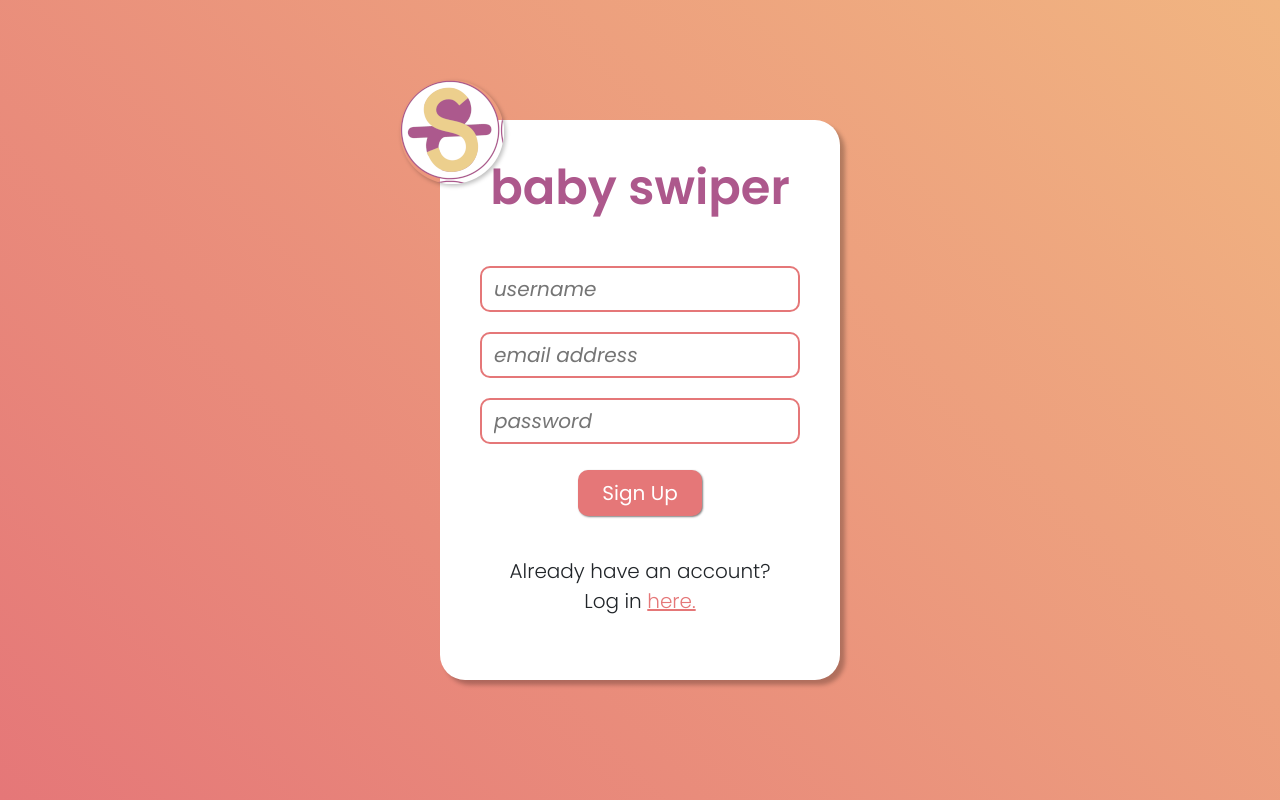
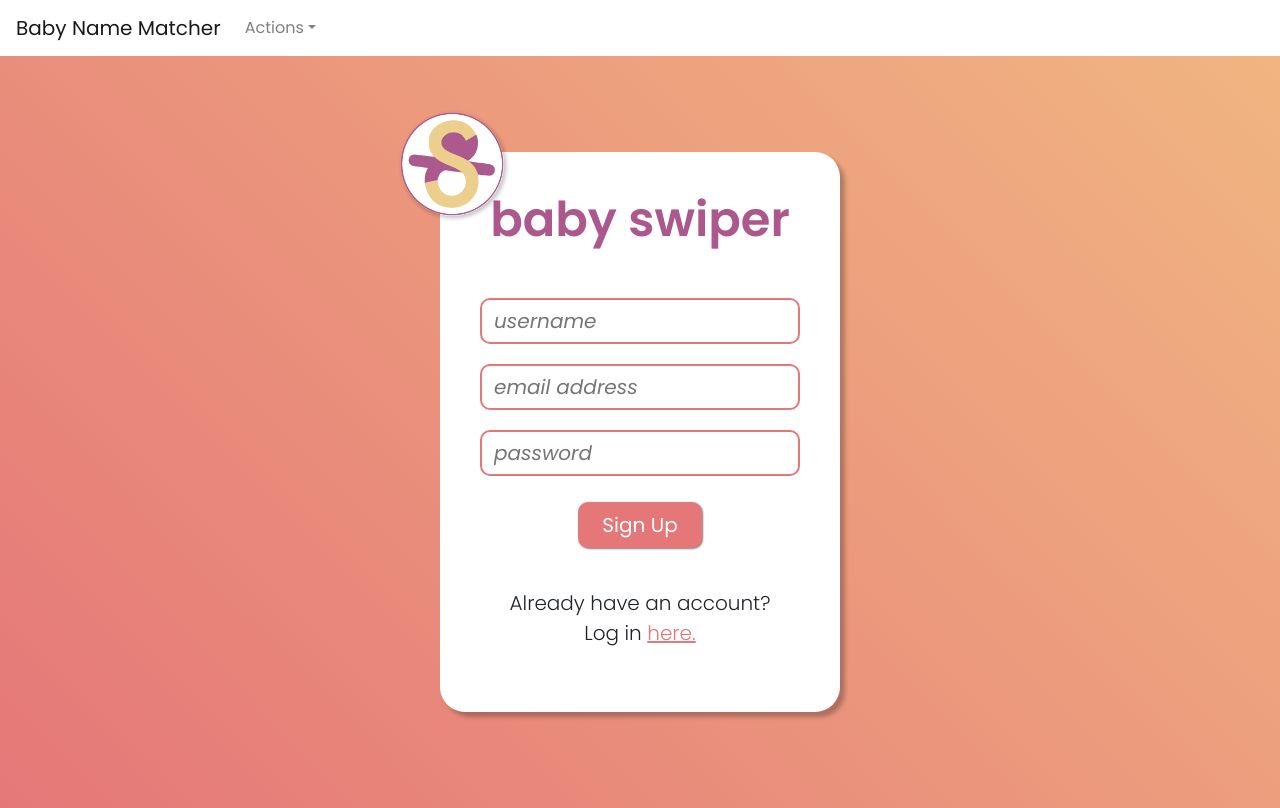
Before and after one commit to hartnerk/babynames_frontend, a React (Create React App) app: page /signup in a window 1280 px wide. Built offline with nearby package versions, Linux system fonts and the light colour scheme.

Commit message:
fixed nav bar and logo issues for now

```diff
--- a/src/App.css
+++ b/src/App.css
@@ -1,4 +1,6 @@
 .App {
   text-align: center;
   font-family: 'Poppins', sans-serif;
+  display: flex;
+  flex-flow: column;
 }
--- a/src/components/TopNav.js
+++ b/src/components/TopNav.js
@@ -24,7 +24,7 @@ function TopNav() {
 
 
   return (
-    <Navbar style={{ position: 'fixed' }}>
+    <Navbar>
       <Navbar.Brand>Baby Name Matcher</Navbar.Brand>
       <Navbar.Collapse>
         <Nav className="mr-auto">
--- a/src/styles/styledComponents/AuthContainer.js
+++ b/src/styles/styledComponents/AuthContainer.js
@@ -3,11 +3,32 @@ import styled from 'styled-components'
 const AuthContainer = styled.div`
   background-image: linear-gradient(45deg, ${({ theme }) => theme.dark} 0%, ${({ theme }) => theme.lighter} 100%);
   background-size: cover;
-  height: 100vh;
+  height: 94vh;
   display: flex;
   justify-content: center;
   align-items: center;
   position: relative;
+
+  .logoimg {
+    background-repeat: no-repeat;
+    object-fit: contain;
+    height: 13vh;
+    width: 13vh;
+    border-radius: 50%;
+    position: absolute;
+    z-index: 1;
+    margin-bottom: 67vh;
+    margin-right: 47vh;
+    display: flex;
+    justify-content: center;
+    align-items: center;
+    box-shadow: 2px 2px 4px rgba(0, 0, 0, 0.25);
+
+
+    &:hover {
+      transform: rotate(-20deg);
+    }
+  }
 `
 
 export {
--- a/src/styles/styledComponents/SwiperForm.js
+++ b/src/styles/styledComponents/SwiperForm.js
@@ -1,13 +1,16 @@
 import styled from 'styled-components'
 import { Link } from 'react-router-dom'
-import formlogo from '../resources/binkylogosmall.png'
 
+
+// ** Image is a little fuzzy.  Would like to try to fix that. **
+// ** Also would like to add a cooler animation on the logo **
 const SwiperForm = styled.form`
   height: 70vh;
   width: 50vh;
   border-radius: 25px;
   background-color: ${({ theme }) => theme.page};
   box-shadow: 5px 5px 4px rgba(0, 0, 0, 0.25);
+  }
 `
 
 const SwiperFormTitle = styled.div`
@@ -80,26 +83,6 @@ const SwiperLink = styled(Link)`
   }
 `
 
-// ** Image is a little fuzzy.  Would like to try to fix that. **
-// ** Also would like to add a cooler animation on the logo **
-const FormLogo = styled.div`
-  background-image: url(${formlogo});
-  height: 13vh;
-  width: 13vh;
-  border-radius: 50%;
-  position: absolute;
-  z-index: 1;
-  margin-bottom: 67vh;
-  margin-right: 47vh;
-  display: flex;
-  justify-content: center;
-  align-items: center;
-  box-shadow: 2px 2px 4px rgba(0, 0, 0, 0.25);
-
-  &:hover {
-    transform: rotate(-20deg);
-  }
-`
 
 export {
   SwiperForm,
@@ -109,5 +92,4 @@ export {
   SwiperFormButton,
   SwiperRedirect,
   SwiperLink,
-  FormLogo,
 }
--- a/src/views/auth/SignupPage.js
+++ b/src/views/auth/SignupPage.js
@@ -4,9 +4,9 @@ import React, { useState, useEffect } from 'react'
 import Alert from 'react-bootstrap/Alert'
 
 // STYLES
-import { SwiperForm, SwiperFormTitle, SwiperFormFieldContainer, SwiperFormField, SwiperFormButton, SwiperRedirect, SwiperLink, FormLogo }
-  from '../../styles/styledComponents/SwiperForm'
+import { SwiperForm, SwiperFormTitle, SwiperFormFieldContainer, SwiperFormField, SwiperFormButton, SwiperRedirect, SwiperLink } from '../../styles/styledComponents/SwiperForm'
 import { AuthContainer } from '../../styles/styledComponents/AuthContainer'
+import logo from '../../styles/resources/binkylogo.png'
 
 
 function SignupPage() {
@@ -66,7 +66,7 @@ function SignupPage() {
   return (
     <AuthContainer>
       { errors === true && <Alert variant="warning">Cannot signup with provided credentials</Alert>}
-      <FormLogo />
+      <img className='logoimg' src={logo} />
       <SwiperForm onSubmit={onSubmit}>
         <SwiperFormTitle>baby swiper</SwiperFormTitle>
         <SwiperFormFieldContainer>
```
